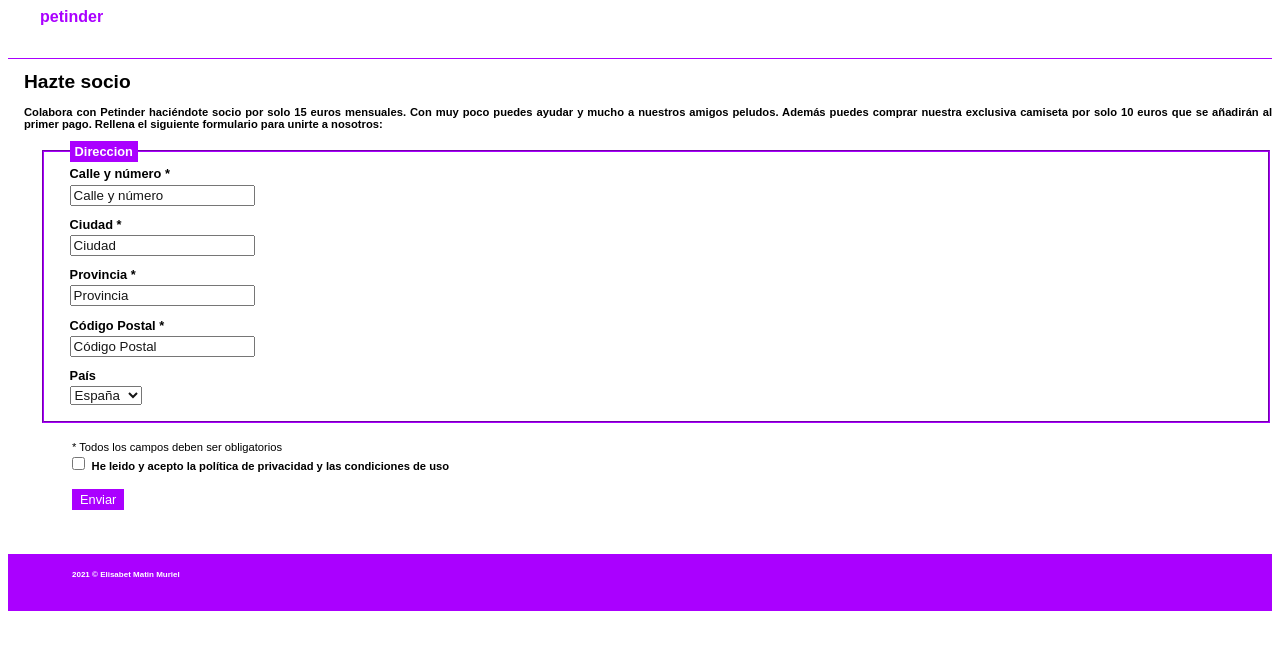
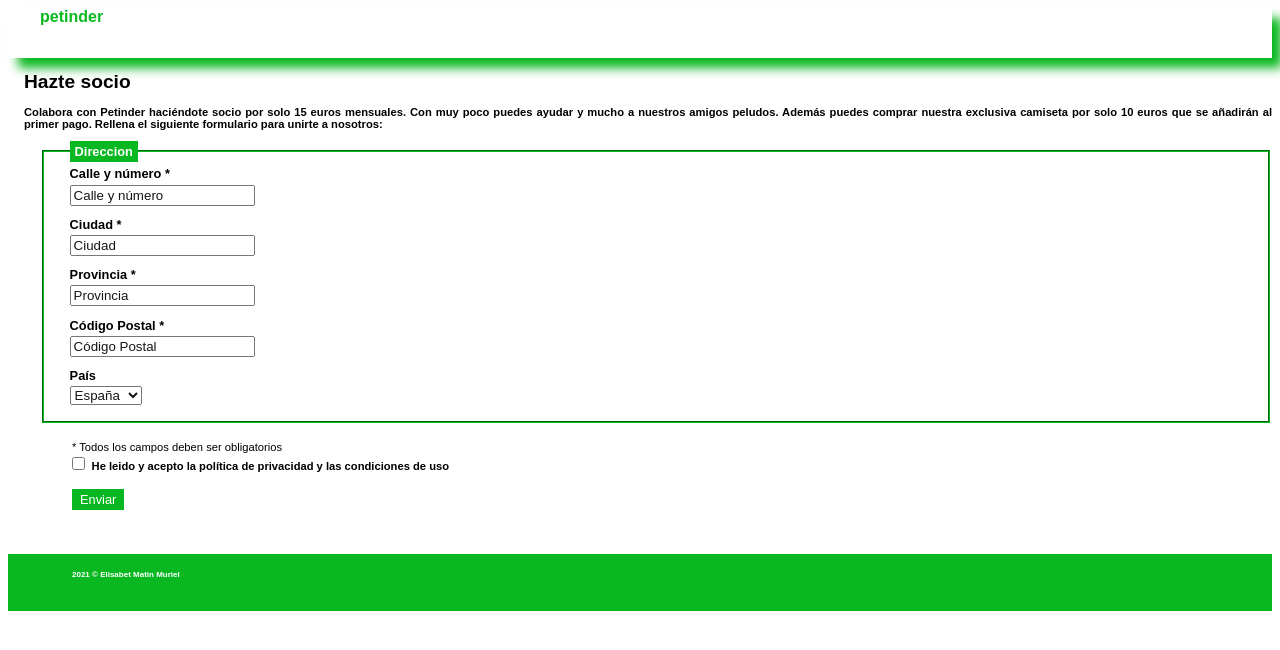
Before and after one commit to emmuriel/EXAMEN, a plain HTML site: page index.html in a window 1280 px wide. Drawn offline with Linux system fonts and the light colour scheme.

Commit message:
Cambios desde vc practica con Pilar

```diff
--- a/index.html
+++ b/index.html
@@ -9,24 +9,24 @@
 
     <style>
         header{
-            color: #AA00FF;
+            color: #09b820;
             font-family: Arial;
             font-size: 1rem;
             font-weight: bold;
             padding-left: 2rem;
             padding-bottom: 2rem;;
             border-width: 1px;
-            box-shadow: 0px 1px 0px ;
+            box-shadow: #09b820 10px 10px 10px ;
 
         }
         fieldset{
-            border-color: #AA00FF;
+            border-color: #09b820;
             margin-bottom: 1rem;
         }
         legend{
             border-style: solid;
-            border-color: #AA00FF;
-            background-color: #AA00FF;
+            border-color: #09b820;
+            background-color: #09b820;
             font-family: Arial;
             font-size: 0.8rem;
             font-weight: bold;
@@ -40,7 +40,7 @@
             padding-inline-start:4rem;
             margin-top: 2rem;
             margin-bottom: 0rem;
-            background-color: #AA00FF;
+            background-color: #09b820;
             font-family: Arial;
             font-size: 0.5rem;
             font-weight: bold;
@@ -58,8 +58,8 @@
             margin-left:  2rem;
             margin-top:     0.5rem;
             border-style: solid;
-            border-color: #AA00FF;
-            background-color: #AA00FF;
+            border-color: #09b820;
+            background-color: #09b820;
             font-family: Arial;
             font-size: 0.8rem;
             color: white;
```
Also changed, not shown: otro.html (added).
